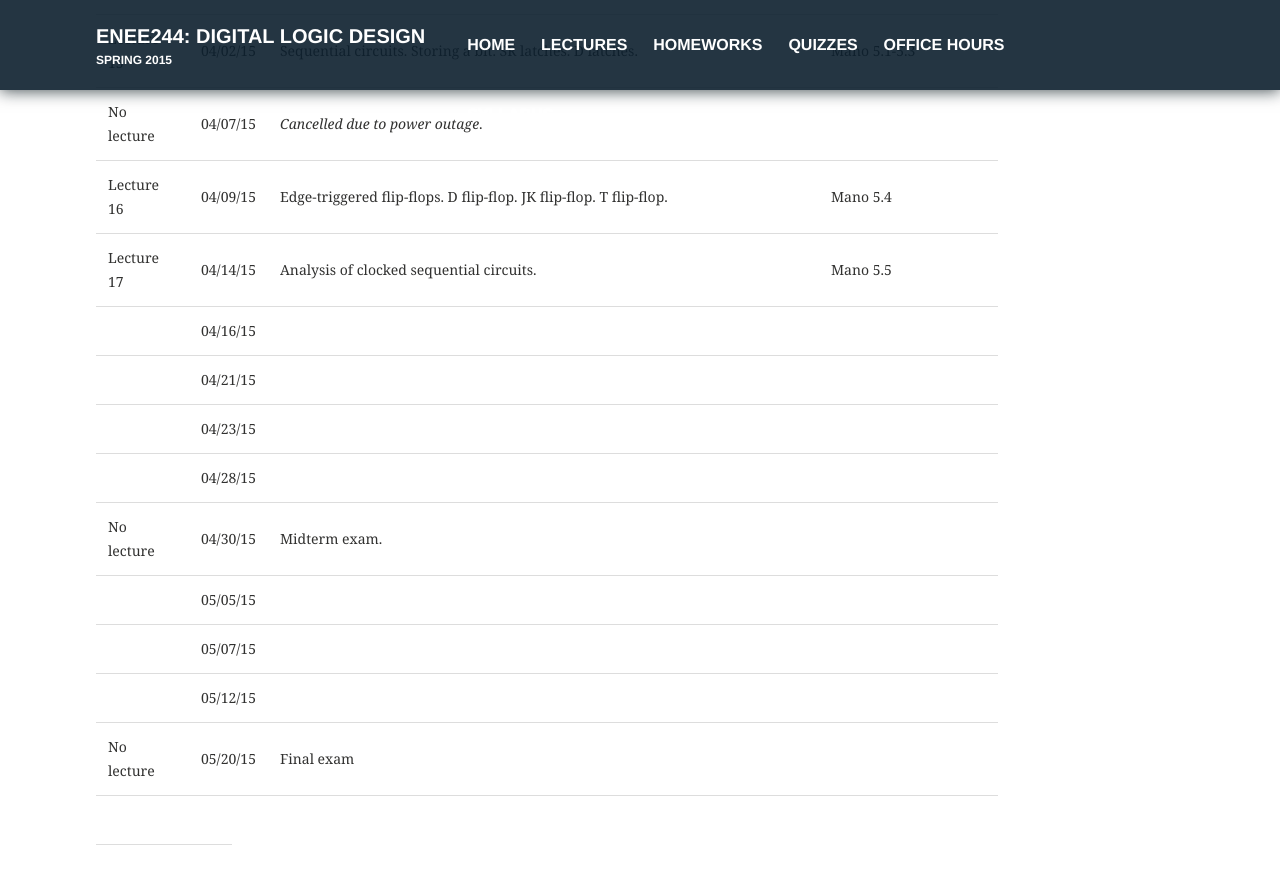
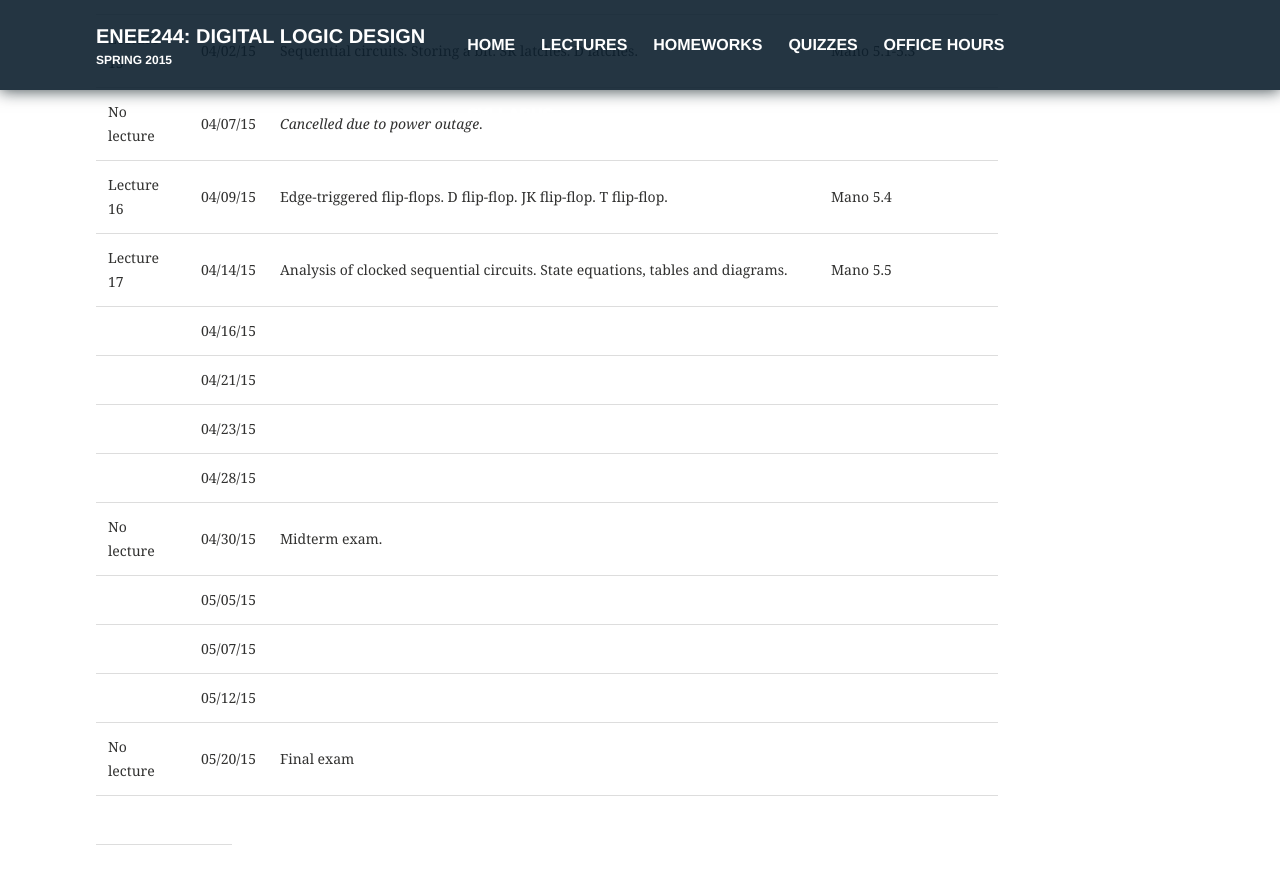
Before and after one commit to enee244/enee244.github.io, a Jekyll site: the page built from lectures/index.md, in a window 1280 px wide and 900 px high, scrolled down 1736 px. Shown: the top 884 px of the window. Built offline with Jekyll 4.4.1, drawn with Linux system fonts in a browser that asks for light colours.

Commit message:
Update index.md

```diff
--- a/lectures/index.md
+++ b/lectures/index.md
@@ -32,7 +32,7 @@ published: true
 |Lecture 15|04/02/15 | Sequential circuits. Storing a bit. SR latches. D latches.| Mano 5.1-5.3
 |No lecture |04/07/15 | *Cancelled due to power outage*. |
 |Lecture 16 |04/09/15 | Edge-triggered flip-flops. D flip-flop. JK flip-flop. T flip-flop.| Mano 5.4
-|Lecture 17 |04/14/15 | Analysis of clocked sequential circuits. | Mano 5.5
+|Lecture 17 |04/14/15 | Analysis of clocked sequential circuits. State equations, tables and diagrams. | Mano 5.5
 ||04/16/15 | |
 ||04/21/15 |  |
 ||04/23/15 ||
```
